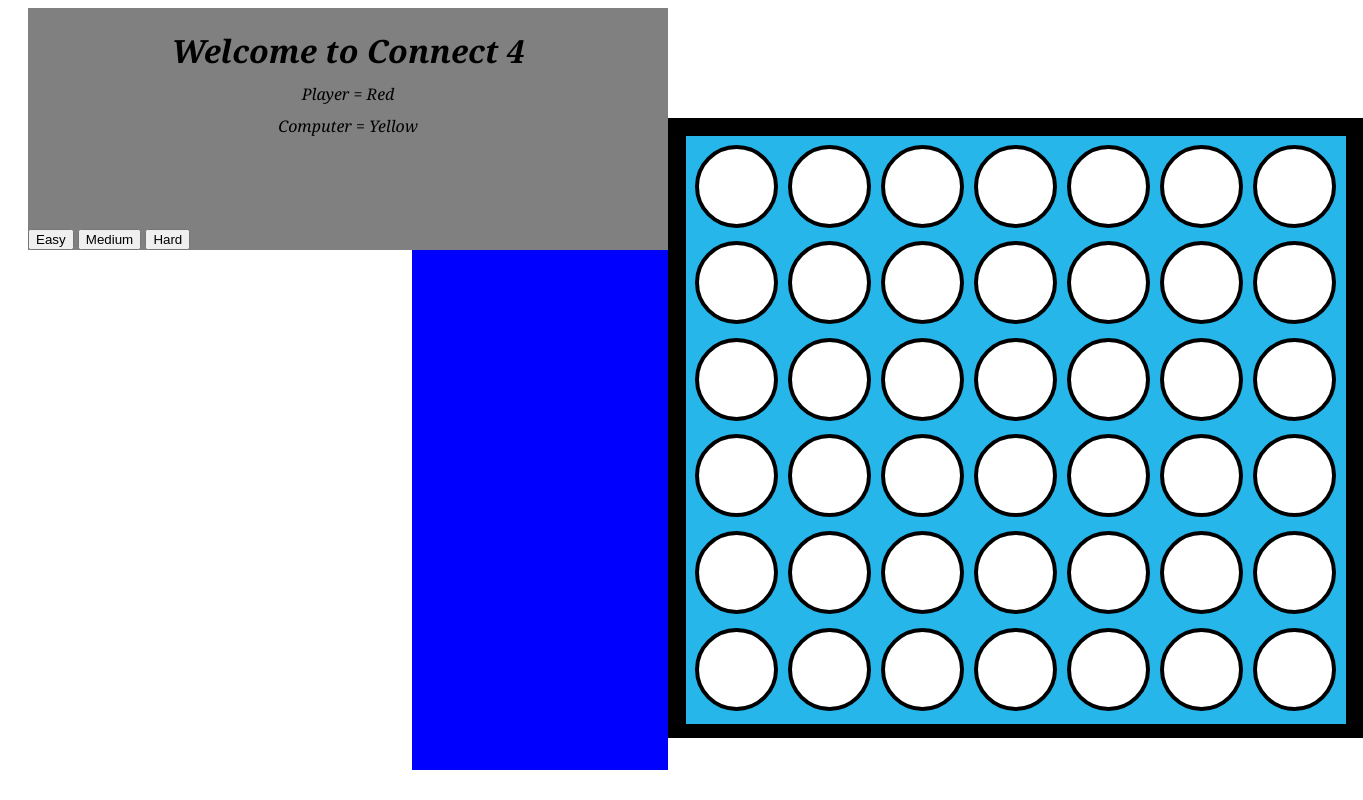
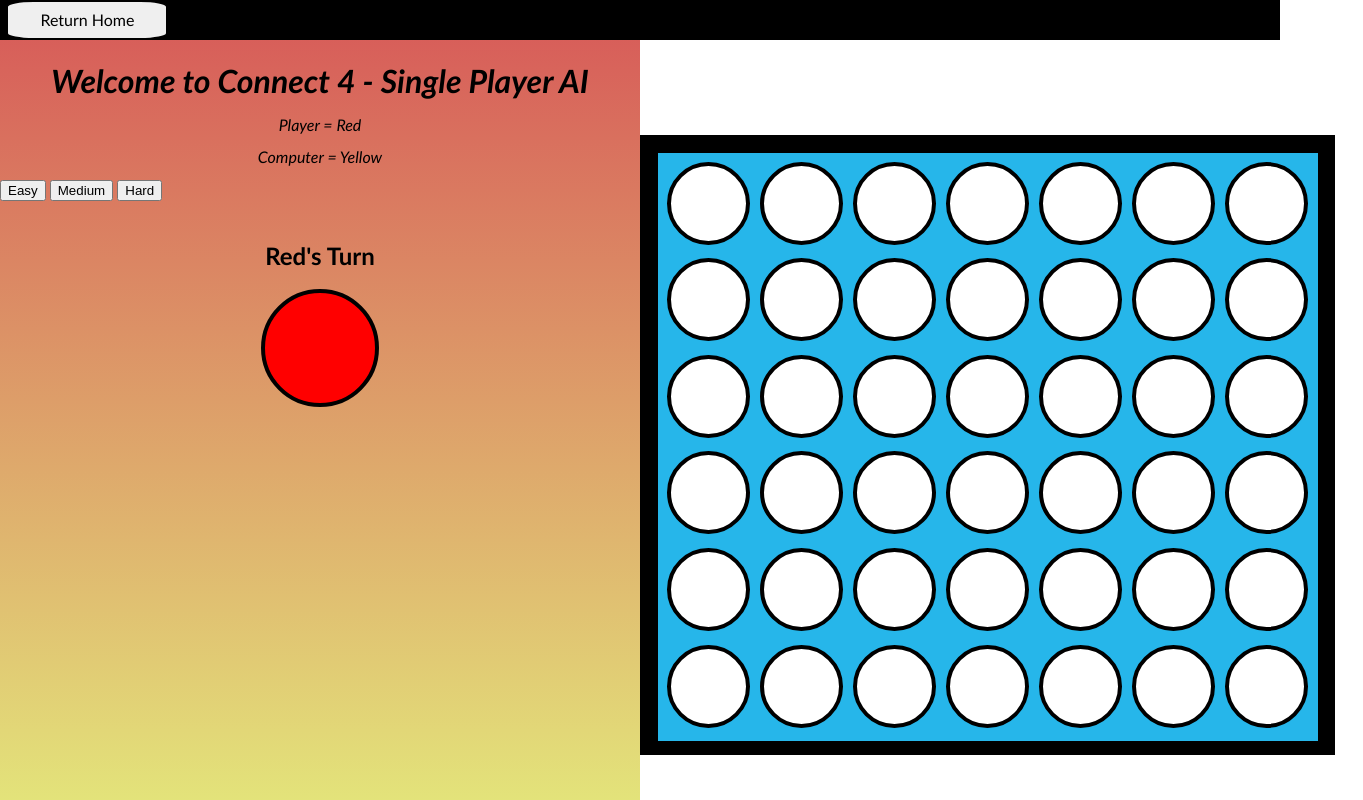
Before and after one commit to ryanogrey/Connect4CMPE131Proj, a plain HTML site: page connect4AI.html in a window 1280 px wide. Shown: the whole page, 1363 px wide, since content can reach past the window. Drawn offline with Linux system fonts and the light colour scheme.

Commit message:
Updated UI

```diff
--- a/appAI.js
+++ b/appAI.js
@@ -23,6 +23,10 @@ var difficulty;
 window.onload = function(){
     setBoard();
     setDifficulty(80);
+}
+
+function refreshBoard(){
+    window.location.reload();
 }
 
 function setDifficulty(difficulty){
@@ -80,7 +84,7 @@ function updateBoard(){
                 space.removeEventListener("click",placeCircle);
             }
         }
-        setTimeout(placeCircle, 500);
+        setTimeout(placeCircle, 800);
     }
     else {
         for(let i = 0; i< rows; i++){
@@ -97,6 +101,9 @@ function placeCircle(){
         return;
     }
 
+    let showTurn = document.getElementById("showTurn");
+    let stateTurn = document.getElementById("stateTurn");
+
     if (activePlayer == playerTwo) {
         colCoord = determinePlay();
         rowCoord = tempRow[colCoord];
@@ -104,6 +111,10 @@ function placeCircle(){
             return;
         }
         board[rowCoord][colCoord] = activePlayer;
+
+        showTurn.style.backgroundColor = "Red";
+        stateTurn.innerText = "Red's Turn";
+
         document.getElementById(rowCoord + "" + colCoord).classList.replace("emptySpace" , "yellowCircle");
     }
     else if (activePlayer == playerOne){
@@ -114,9 +125,14 @@ function placeCircle(){
             return;
         }
         board[rowCoord][colCoord] = activePlayer;
+
+        showTurn.style.backgroundColor = "Yellow";
+        stateTurn.innerText = "Yellow's Turn";
+
         document.getElementById(rowCoord + "" + colCoord).classList.replace("emptySpace" , "redCircle");
         //changes pre-mouseover hover to new player color
         document.getElementById(colCoord).classList.replace("hoverRed" , "emptySpaceH");
+
     }
 
     //Once a piece is placed, there is one less available spot
@@ -225,20 +241,35 @@ function checkWinner(){
 function setWinner(i,j,arr){
     let winner = document.getElementById("winner");
 
+    //Given a winner, Adds button to start new game (effectively refreshing page)
+    let restartButton = document.createElement("button");
+    restartButton.id = "button2";
+    restartButton.addEventListener("click", refreshBoard);
+    document.getElementById("left").append(restartButton);
+    restartButton.innerText = "Click to Play Again!";
+
+    let stateTurn = document.getElementById("stateTurn");
+    stateTurn.innerText = "Game Over!";
+
+    let showTurn = document.getElementById("showTurn");
+
     //if draw
     if(i == -100) {
         winner.innerText = "There was a Draw!";
+        showTurn.style.backgroundColor = "gray";
         setRemainingPieces(arr);
     }
     //if red wins
     else if(board[i][j] == playerOne) {
         winner.innerText = "Red is the Winner!";
+        showTurn.style.backgroundColor = "Red";
         winner.style.color = "red";
         setRemainingPieces(arr);
     }
     //if yellow wins
     else {
         winner.innerText = "Yellow is the Winner!";
+        showTurn.style.backgroundColor = "Yellow";
         winner.style.color = "yellow";
         setRemainingPieces(arr);
     }
--- a/connect4AI.html
+++ b/connect4AI.html
@@ -12,21 +12,25 @@
 
     <body>
         <div id = "container">
-            <div class = "left">
-                <h1 class = "titles"> Welcome to Connect 4 </h1>
+            <div id = "left">
+                <div class = "taskBar">
+                    <a href = "index.html">
+                        <button id="button1"> Return Home </button>
+                    </a>
+                </div>
+                <h1 class = "titles"> Welcome to Connect 4 - Single Player AI </h1>
                 <div class = "titles"> Player = Red </div>
                 <div class = "titles"> Computer = Yellow </div>
-                <h2 id = "winner"> </h2>
                 <button name = "simple_button" type = button> Easy </button>
                 <button name = "simple_button2" type = button> Medium </button>
                 <button name = "simple_button3" type = button> Hard </button>
-                <div class = "bottomLeft">
-                    <div class = "chatBox">
-                    </div>
-                </div>
+                <h2 id = "stateTurn"> Red's Turn </h2>
+                <div id = "showTurn"> </div>
+                <h2 id = "winner"> </h2>
             </div>
 
-            <div class = "right">
+            <div id = "right">
+                <div class = "taskBar"></div>
                 <div id = "boardAnimation"> </div>
                 <div id = "boardBackground">
                     <div id = "boardBackground2">
--- a/gameStyles.css
+++ b/gameStyles.css
@@ -1,6 +1,8 @@
 body {
-    font-family:Georgia, 'Times New Roman', Times, serif;
-    position: relative; left: 20px;
+    font-family: 'Trebuchet MS', 'Lucida Sans Unicode', 'Lucida Grande', 'Lucida Sans', Arial, sans-serif;
+    position: relative;
+    padding: 0;
+    margin: 0;
 }
 
 #board {
@@ -19,9 +21,27 @@ body {
     width: 655px;
     background-color: white;
     margin: auto;
-    margin-top: 15px;
     display: flex;
     flex-wrap: wrap;
+}
+
+#showTurn {
+    background-color: red;
+    height: 110px;
+    width: 110px;
+    margin: auto;
+
+    border: 4px solid black;
+    border-radius: 100%;
+}
+
+#stateTurn {
+    font-family: 'Trebuchet MS', 'Lucida Sans Unicode', 'Lucida Grande', 'Lucida Sans', Arial, sans-serif;
+    margin-top: 5vh;
+    margin-bottom: 1vh;
+    height:5vh;
+    width:auto;
+    text-align: center;
 }
 
 .emptySpace {
@@ -40,6 +60,7 @@ body {
     height: 75px;
     width: 75px;
     margin:5px;
+    opacity: 0;
 
     border: 4px solid white;
     border-radius: 80%;
--- a/pageStyles.css
+++ b/pageStyles.css
@@ -4,26 +4,67 @@
     width: auto;
     font-style: italic;
     text-align: center;
+    font-family: 'Trebuchet MS', 'Lucida Sans Unicode', 'Lucida Grande', 'Lucida Sans', Arial, sans-serif;
 
 }
 
 #winner {
+    font-family: 'Trebuchet MS', 'Lucida Sans Unicode', 'Lucida Grande', 'Lucida Sans', Arial, sans-serif;
     padding: 0;
     height:5vh;
     width:auto;
     text-align: center;
+
 }
 
 #container {
-    min-height: 94vh;
+    min-height: 100vh;
     display: flex;
+    padding: 0;
+    margin: 0;
 }
 
-.left{
+.taskBar{
+    width: 50vw;
+    height: 5vh;
+    background-color: black;
+}
+
+#button1{
+    font-family: 'Trebuchet MS', 'Lucida Sans Unicode', 'Lucida Grande', 'Lucida Sans', Arial, sans-serif;
+    padding: 1.05vh 2.5vw;
+    font-size: 16px;
+    margin-right: 3vw;
+    margin-left: 0.5vw;
+    border-radius: 17%;
+    border: 0.2vw solid black;
+
+    text-align: center;
+    display: inline-block;
+    color: black;
+
+}
+
+#button2{
+    font-family: 'Trebuchet MS', 'Lucida Sans Unicode', 'Lucida Grande', 'Lucida Sans', Arial, sans-serif;
+    padding: 1.05vh 2.5vw;
+    font-size: 16px;
+    margin-right: auto;
+    margin-left: auto;
+    border-radius: 17%;
+    border: 0.2vw solid black;
+
+    text-align: center;
+    display: block;
+    color: black;
+    animation: flicker 4s;
+}
+
+#left{
     width:50vw;
-    background-color: gray;
+    background: linear-gradient( rgb(215, 88, 88), rgb(227, 227, 122))
 }
-.right{
+#right{
     width:70vw;
     background-color: white;
 }
```
Also changed, not shown: app.js (+29 -1 lines), connect4.html (+12 -3 lines), index.html (+1 -0 lines).
